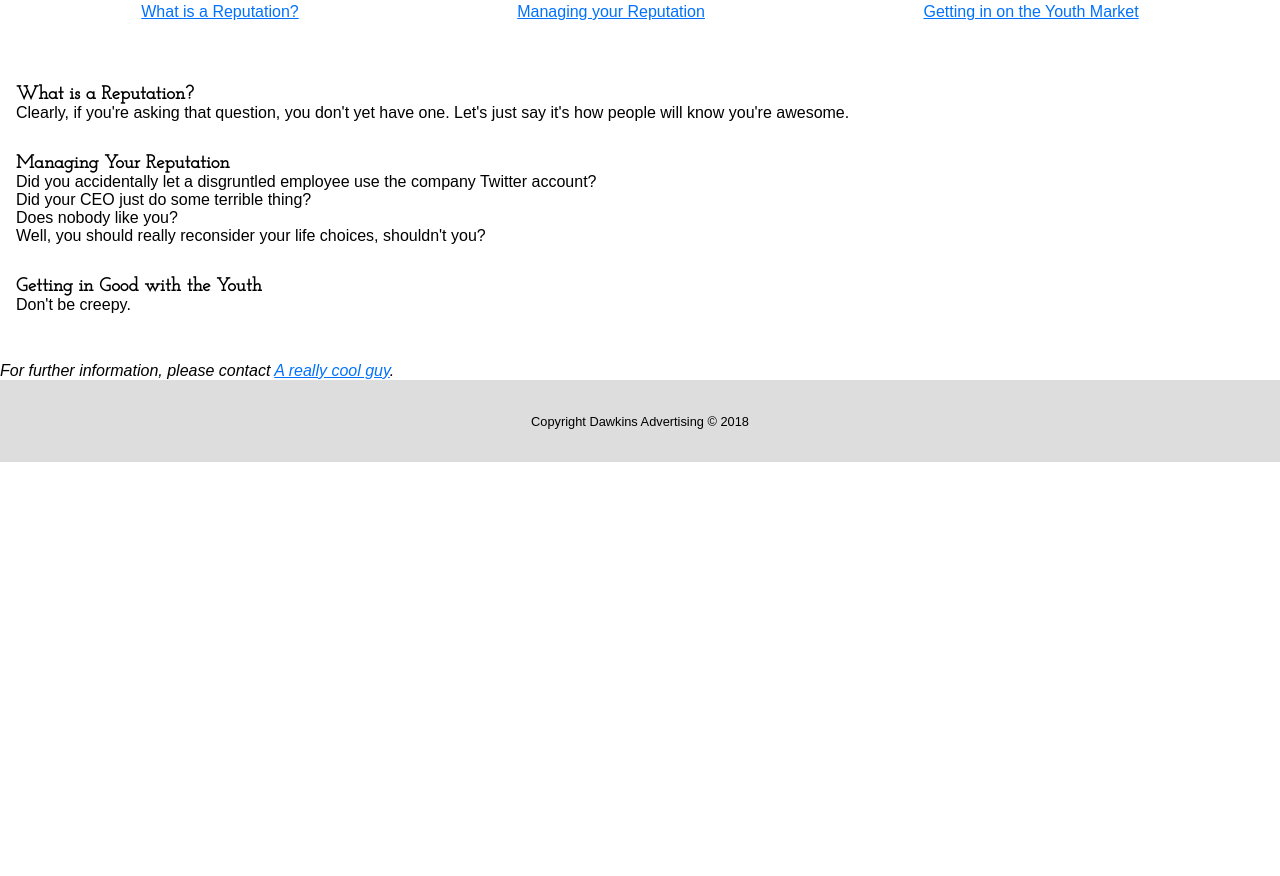
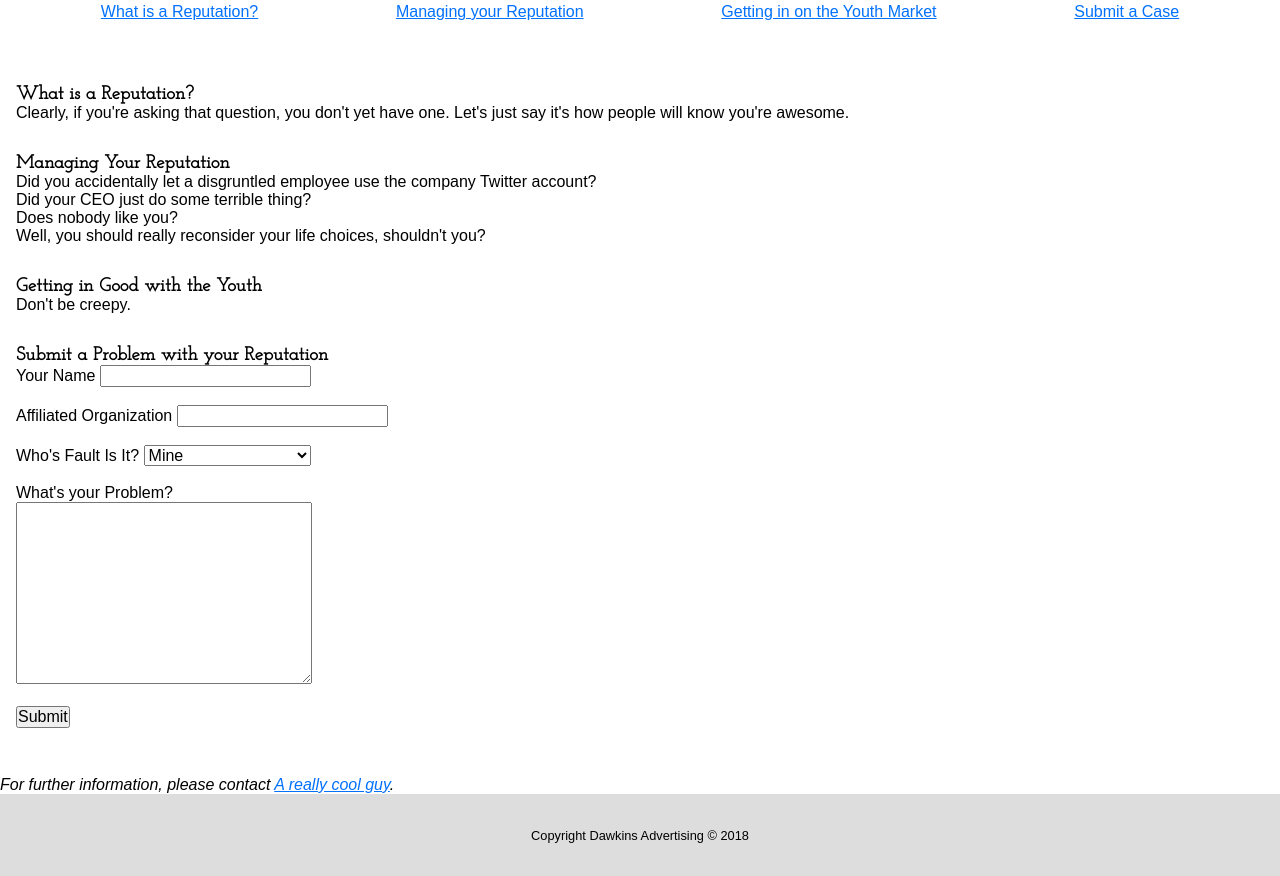
Before and after one commit to sapols/meme-website, a website: page repManage.html in a window 1280 px wide. Shown: the part 1306-2182 px from the top of the page. Before the commit the page ends 1768 px from the top, so only its background shows below. Drawn offline with Linux system fonts and the light colour scheme; a web font is replaced by a local one.

Commit message:
Add submission form to Reputation Management Page

```diff
--- a/repManage.html
+++ b/repManage.html
@@ -68,6 +68,7 @@
                             <li><a href="#reputation">What is a Reputation?</a></li>
                             <li><a href="#managing">Managing your Reputation</a></li>
                             <li><a href="#youth">Getting in on the Youth Market</a></li>
+                            <li><a href="#submit">Submit a Case</a></li>
                             <!-- <li><a href="#instructions">Blah</a></li> -->
                         </ul>
                     </nav>
@@ -115,6 +116,33 @@
 
                </section>
 
+               <section>
+                 <h3>Submit a Problem with your Reputation</h3>
+                 <!-- Form -->
+                 <form>
+                    <label for="NAME">Your Name</label>
+                    <input id="NAME" type="text" name="customer">
+                    <br><br>
+                    <label for="COMPANY">Affiliated Organization</label>
+                    <input id="COMPANY" type="text" name="company">
+                    <br><br>
+                   <label for="FAULT">Who's Fault Is It?</label>
+                   <select id="FAULT" name="fault">
+                     <option value="mine">Mine</option>
+                     <option value="boss">My Boss</option>
+                     <option value="lawyer">The Lawyers</option>
+                     <option value="none">No One In Particular</option>
+                     <option value="cheryl">Cheryl</option>
+                   </select>
+                   <br><br>
+                   <label for="PROBLEM">What's your Problem?</label>
+                   <br>
+                   <textarea id="PROBLEM" name="problem" rows="10" cols="30"></textarea>
+                   <br><br>
+                   <input type="submit">
+                 </form>
+               </section>
+
             </section>
 
         </main>
```
